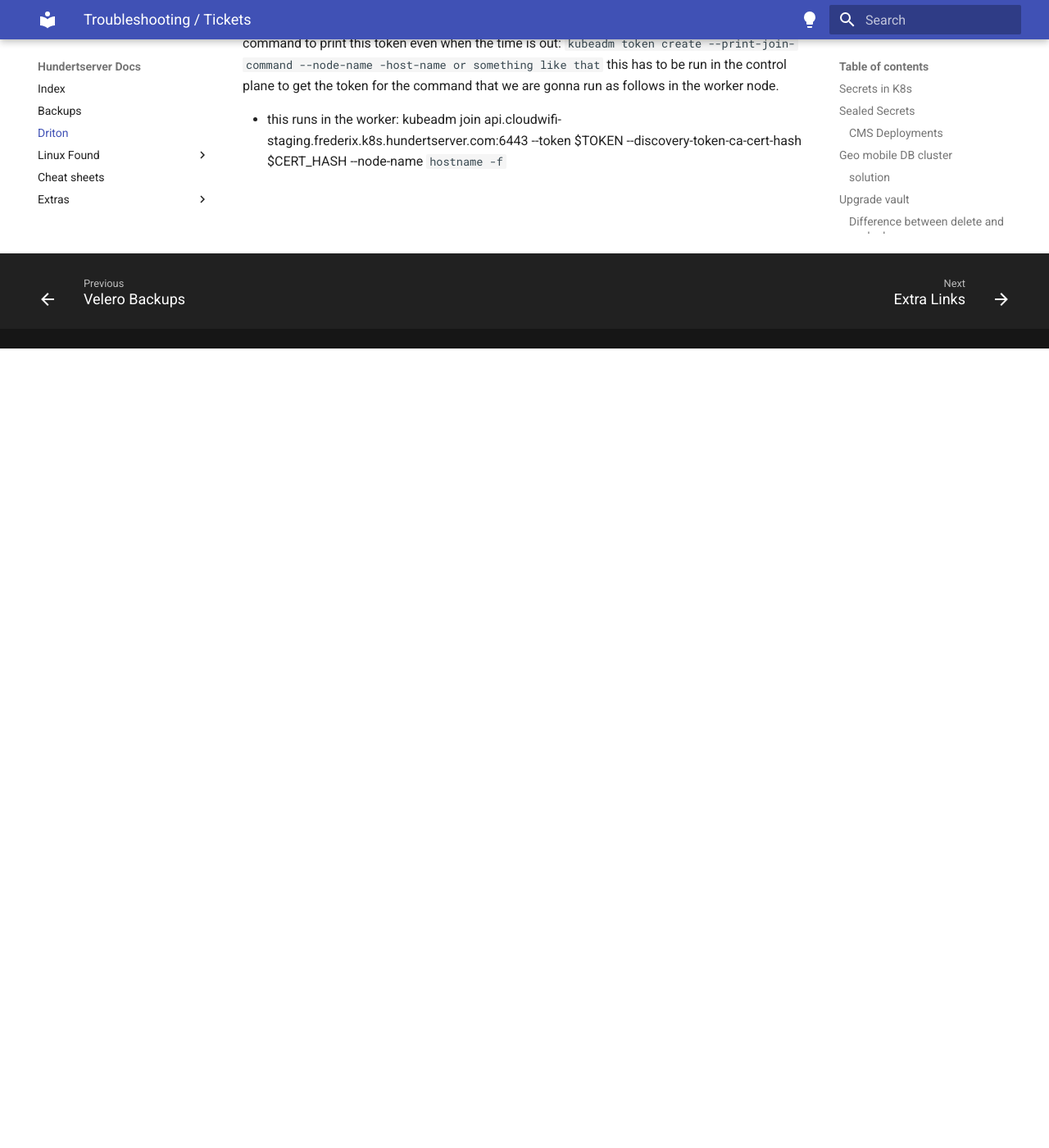
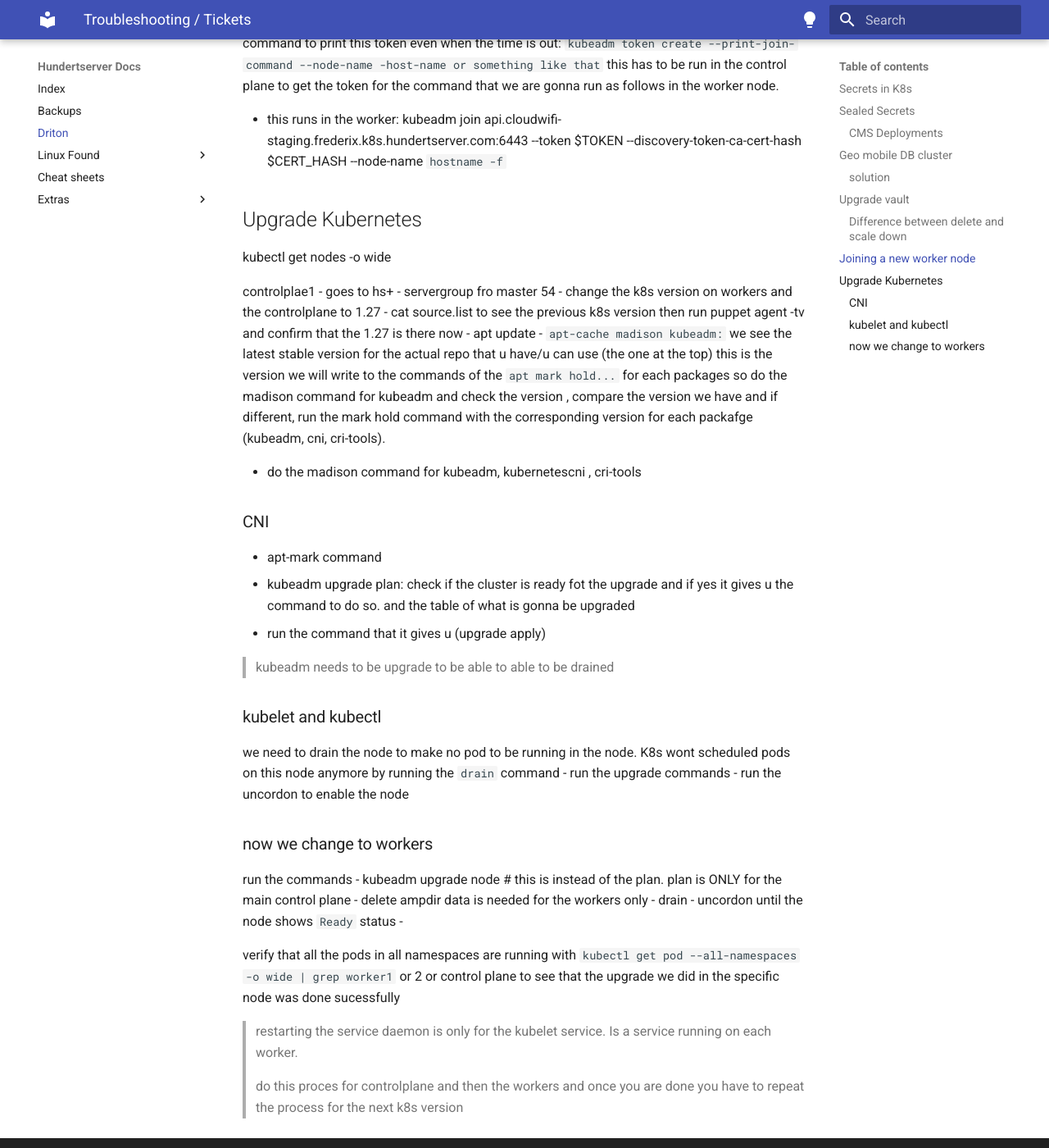
Before and after one commit to DeliaBarron/Kubernetes-Learning, an MkDocs documentation site: the page built from docs/Driton /index.md, in a window 1280 px wide and 1400 px high, scrolled down 5170 px. Shown: the whole window at 82% size. Built offline with MkDocs 1.6.1 and Material for MkDocs 9.7.7, drawn with Linux system fonts in a browser that asks for light colours; comment, search, counter and statistics services are not loaded; before the commit the page ends 5595 px from its top, so only the background shows below that.

```diff
--- a/docs/Driton /index.md
+++ b/docs/Driton /index.md
@@ -192,4 +192,46 @@ kubeadm join api.cloudwifi-staging.frederix.k8s.hundertserver.com:6443 --token $
 
 
 
-##
+## Upgrade Kubernetes
+kubectl get nodes -o wide
+
+controlplae1
+- goes to hs+
+- servergroup fro master 54
+-  change the k8s version on workers and the controlplane  to 1.27
+- cat source.list to see the previous k8s version
+then run puppet agent -tv and confirm that the 1.27 is there now
+- apt update
+- `apt-cache madison kubeadm:` we see the latest stable version for the actual repo that u have/u can use (the one at the top) this is the version we will write to the commands of the `apt mark hold...` for each packages
+so do the madison command for kubeadm and check the version , compare the version we have and if different, run the mark hold command with the corresponding version for each packafge (kubeadm, cni, cri-tools).
+
+
+- do the madison command for kubeadm, kubernetescni , cri-tools
+
+### CNI
+- apt-mark command
+- kubeadm upgrade plan: check if the cluster is ready fot the upgrade and if yes it gives u the command  to do so. and the table of what is gonna be upgraded
+- run the command that it gives u (upgrade apply)
+
+> kubeadm needs to be upgrade to be able to able to be drained
+
+
+### kubelet and kubectl
+we need to drain the node to make no pod to be running in  the node. K8s wont scheduled pods on this node anymore by running the `drain` command
+- run the upgrade commands
+- run the uncordon to enable the node
+
+
+### now we change to workers
+run the commands
+- kubeadm upgrade node # this is instead of the plan. plan is ONLY for the main control plane
+- delete ampdir data is needed for the workers only
+- drain
+- uncordon until the node shows `Ready` status
+-
+
+verify that all the pods in all namespaces are running with `kubectl get pod --all-namespaces -o wide | grep worker1` or 2 or control plane to see that the upgrade we did in the specific node was done sucessfully
+
+>restarting the service daemon is only for the kubelet service. Is a service running on each worker.
+
+> do this proces for controlplane and then the workers and once you are done you have to repeat the process for the next k8s version
```
Also changed, not shown: docs/Linux Found/03-install_and_conf.md (+36 -0 lines), docs/cheat-sheets/index.md (+2 -2 lines).
